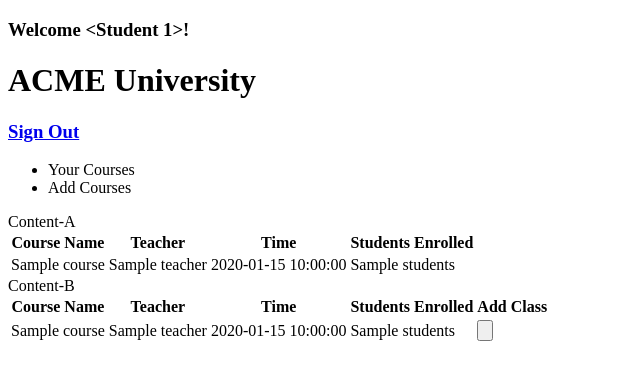
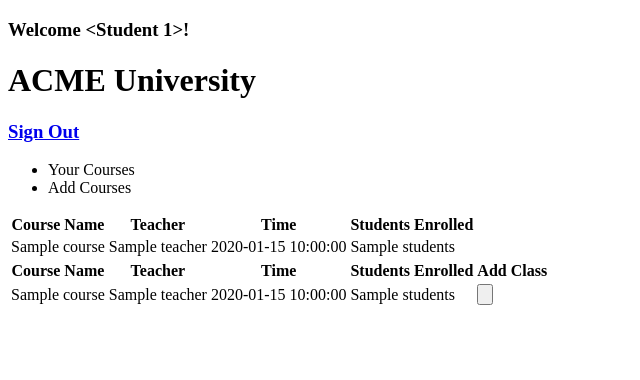
Before and after one commit to gr8monk3ys/coursework, a Flask app: template CSE 106/Lab 8/templates/student_view.html in a window 1280 px wide. Shown: the top 380 px of the page, without its empty margins (0-640 px from the left). Run offline with Flask 2, Linux system fonts and the light colour scheme; tables that the repository leaves empty hold one stand-in row (values such as "Sample post"); the template is opened without the code that fills it: values that come from a table or form of the project are taken from there, most other values are stand-ins (such as "Sample title", 1, 10 or a date in 2020).

Commit message:
syntax fix

```diff
--- a/CSE 106/Lab 8/templates/student_view.html
+++ b/CSE 106/Lab 8/templates/student_view.html
@@ -19,9 +19,7 @@
             </ul>
             <div class="panel-group">
                 <div class="panel tab-A is-show">
-                    Content-A
                     <table>
-
                         <head>
                             <tr>
                                 <th>Course Name</th>
@@ -43,9 +41,7 @@
                     </table>
                 </div>
                 <div class="panel tab-B">
-                    Content-B
                     <table>
-
                         <head>
                             <tr>
                                 <th>Course Name</th>
@@ -56,7 +52,7 @@
                             </tr>
                         </head>
                         <tbody>
-                            {% for student in students %}
+                            {% for course in courses %}
                             <tr>
                                 <td>{{ course.name }}</td>
                                 <td>{{ course.teacher }}</td>
```
